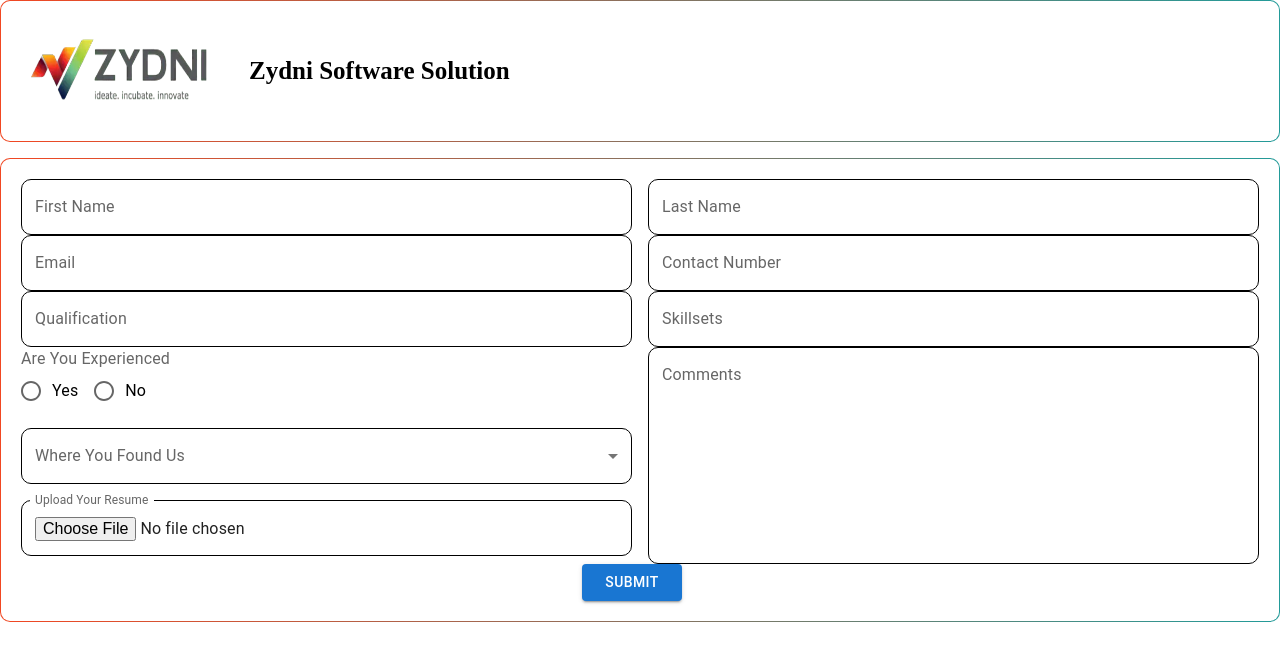
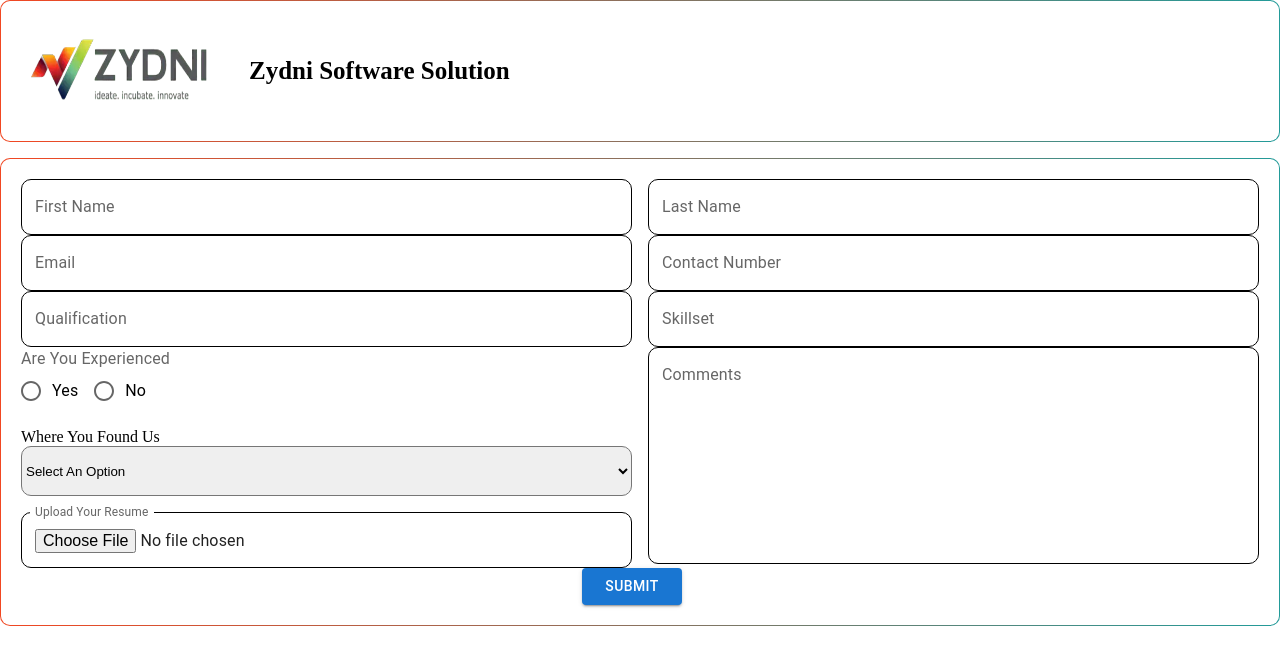
Before and after one commit to zydnitech/Zydni-Register-Form, a Next.js app: page / in a window 1280 px wide. Shown: the top 664 px of the page. Built offline with nearby package versions, Linux system fonts and the light colour scheme.

Commit message:
select form fixed

```diff
--- a/componenets/RegisterForms.js
+++ b/componenets/RegisterForms.js
@@ -2,47 +2,28 @@ import styled from '@emotion/styled';
 import { Notifications } from '@mui/icons-material';
 import { Backdrop, Button, Fade, FormControl, FormControlLabel, FormLabel, Grid, MenuItem, Modal, Radio, RadioGroup, Stack, TextField, Typography } from '@mui/material'
 import { Box } from '@mui/system'
+import axios from 'axios';
 import Image from 'next/image';
 import React, { useState } from 'react'
-import { useForm } from "react-hook-form";
+import { Controller, useForm } from "react-hook-form";
 
 
 export default function RegisterForms() {
     const {
         register,
-        handleSubmit,
+        handleSubmit, setValue ,
         formState: { errors },
     } = useForm();
-    const [data, setdata] = useState([]);
+
     const onSubmit = (d) => {
-        // setdata(d);
-        // fetch('http://192.168.0.101:8030/api/resumeapi', {
-        //     method: 'POST',
-        //     body: JSON.stringify(d)
-        // })
-        fetch('http://192.168.0.101:8030/api/resumeapi', {
-            method: 'POST',
-            body: JSON.stringify({
-              FirstName: '',
-              LastName:'',
-              Email: '',
-              ContactNo:'',
-              Qualification:'',
-              SkillSet:'',
-              Experience:'',
-              Reference:'',
-              resume1:'',
-            }),
-              headers: {
-                'Content-type': 'application/json; charset=UTF-8'
-              },
-          })
-            .then((response) => response.json())
-            .then((json) => console.log(json));
-    };
-    console.log(data);
 
-    const [value, setValue] = useState('');
+        axios.post(`http://192.168.0.101:8030/api/resumeapi`, d).then((res) => {
+            console.log('YOUR DATA IS SUBMITTED', res);
+        }).catch((e) => {
+            console.log('ERROR OCCURED', e);
+        })
+        console.log(d)
+    }
 
     const TextFields = styled(TextField)({
         '& label.Mui-focused': {
@@ -78,6 +59,14 @@ export default function RegisterForms() {
         p: 4,
         color: 'white'
     };
+
+    // get date
+    var dateObj = new Date();
+    var month = dateObj.getUTCMonth() + 1; //months from 1-12
+    var day = dateObj.getUTCDate();
+    var year = dateObj.getUTCFullYear();
+
+    const newdate = year + "/" + month + "/" + day;
     return (
         <Box className="container">
 
@@ -138,11 +127,11 @@ export default function RegisterForms() {
                                 )}
                             </Grid>
                             <Grid item lg={6} md={6} sm={12} xs={12}>
-                                <TextFields fullWidth label="Skillsets" variant="outlined" {...register("SkillSet", {
+                                <TextFields fullWidth label="Skillset" variant="outlined" {...register("SkillSet", {
                                     required: " Enter your Skillsets",
                                 })}
                                 />
-                                {errors.Skillset && (
+                                {errors.SkillSet && (
                                     <p className="errormsg">{errors.SkillSet.message}</p>
                                 )}
                             </Grid>
@@ -151,66 +140,70 @@ export default function RegisterForms() {
                             <Grid item lg={6} md={6} sm={12} xs={12}>
                                 <Grid container spacing={2} className="filters ">
                                     <Grid item lg={12} md={12} sm={12} xs={12}>
-                                        <FormControl>
+                                        <FormControl  >
                                             <FormLabel id="demo-row-radio-buttons-group-label">Are You Experienced</FormLabel>
                                             <RadioGroup
                                                 row
                                                 aria-labelledby="demo-row-radio-buttons-group-label"
                                                 name="row-radio-buttons-group"
                                             >
-                                                <FormControlLabel value="Yes" control={<Radio />} label="Yes" {...register("Experience", {
-                                                    required: " Enter your Experience",
-                                                })} />
+                                                <FormControlLabel value="Yes" control={<Radio />} label="Yes"  {...register("Experience", {
+                                            required: " Enter your Experience",
+                                        })}/>
                                                 <FormControlLabel value="No" control={<Radio />} label="No"  {...register("Experience", {
-                                                    required: " Enter your Experience",
-                                                })} />
+                                            required: " Enter your Experience",
+                                        })}/>
                                             </RadioGroup>
                                             {errors.Experience && (
                                                 <p className="errormsg">{errors.Experience.message}</p>
                                             )}
                                         </FormControl>
+                                        {/* <label htmlFor="">Are You Experienced</label><br />
+                                        <label htmlFor="yes">Yes</label>
+                                        <input {...register("Experience", { required: "Please upload your resume" })} type="radio"  value="Yes" />
+                                        <label htmlFor="no">No</label>
+                                        <input {...register("Experience", { required: "Please upload your resume" })} type="radio"  value="No" /> */}
+
                                     </Grid>
                                     <Grid item lg={12} md={12} sm={12} xs={12}>
-
-                                        <TextFields
-                                            variant="outlined"
-                                            fullWidth
-                                            value={value}
-                                            onChange={(e) => setValue(e.target.value)}
-                                            select
-                                            label="Where You Found Us"
-                                        // {...register("social", { required: "Select an option" })}
-                                        >
-                                            <MenuItem key={1} value="Instagram">
+                                        <label htmlFor="">Where You Found Us</label><br />
+                                        <select name="" id="selection" {...register('Reference', { required: "Please upload your resume" })}>
+                                            <option value="">Select An Option</option>
+                                            <option value="Instagram">
                                                 Instagram
-                                            </MenuItem>
-                                            <MenuItem key={2} value="Facebook">
+                                            </option>
+                                            <option value="Facebook">
                                                 Facebook
-                                            </MenuItem>
-                                            <MenuItem key={3} value="Linkedin">
+                                            </option>
+                                            <option value="Linkedin">
                                                 Linkedin
-                                            </MenuItem>
-                                            <MenuItem key={4} value="Whatsapp">
+                                            </option>
+                                            <option value="Whatsapp">
                                                 Whatsapp
-                                            </MenuItem>
-                                            <MenuItem key={5} value="From Others">
+                                            </option>
+                                            <option value="From Others">
                                                 From Others
-                                            </MenuItem>
-                                        </TextFields>
-                                        {errors.social && (
-                                            <p className="errormsg">{errors.social.message}</p>
+                                            </option>
+                                        </select>
+                                        {errors.Reference && (
+                                            <p className="errormsg">{errors.Reference.message}</p>
                                         )}
 
                                     </Grid>
                                     <Grid item lg={12} md={12} sm={12} xs={12}>
-                                        <TextFields fullWidth label="Upload Your Resume" type="file" variant="outlined" InputLabelProps={{ shrink: true }}   {...register("resume", {
-                                            required: "Please upload your resume",
-                                        })}
+                                        <TextFields fullWidth label="Upload Your Resume" type="file" variant="outlined"
+                                            className='custom-file-input' InputLabelProps={{ shrink: true }}   {...register("resume1", {
+                                                required: "Please upload your resume",
+                                            })}
 
                                         />
-                                        {errors.resume && (
-                                            <p className="errormsg">{errors.resume.message}</p>
+                                        {errors.resume1 && (
+                                            <p className="errormsg">{errors.resume1.message}</p>
                                         )}
+                                        {/* <input type="file"
+                                            className='custom-file-input'  {...register("resume", {
+                                                required: "Please upload your resume",
+                                            })} /> */}
                                     </Grid>
                                 </Grid>
                             </Grid>
@@ -222,9 +215,8 @@ export default function RegisterForms() {
                                     rows={8}
                                     variant="outlined"
                                 />
-
                             </Grid>
-                            <Button sx={{ margin: "auto" }} onClick={handleOpen} className="mt-5 subbtn" type="submit" variant="contained">Submit</Button>
+                            <Button sx={{ margin: "auto" }}   onClick={() => setValue("Dates", newdate )} className="mt-5 subbtn" type="submit" variant="contained">Submit</Button>
                             <Modal
                                 aria-labelledby="transition-modal-title"
                                 aria-describedby="transition-modal-description"
--- a/package.json
+++ b/package.json
@@ -14,6 +14,7 @@
     "@mui/icons-material": "^5.11.0",
     "@mui/material": "^5.11.4",
     "@next/font": "13.1.2",
+    "axios": "^1.3.0",
     "eslint": "8.32.0",
     "eslint-config-next": "13.1.2",
     "next": "13.1.2",
--- a/styles/custom.css
+++ b/styles/custom.css
@@ -46,3 +46,43 @@
         background-color: #239B99;
     }
 }
+input::-webkit-outer-spin-button,
+input::-webkit-inner-spin-button {
+  -webkit-appearance: none;
+  margin: 0;
+}
+#selection{
+    width: 100%;
+    height: 50px;
+    border-radius: 10px;
+}
+#selection:hover , .custom-file-input:hover{
+    border-image: linear-gradient(to right, #F14722, #239B99) 1
+}
+input[type="radio"] {
+    cursor: pointer;
+    margin-right: 23px;
+    width: 55px;
+    height: 22px;
+}
+/* .custom-file-input::-webkit-file-upload-button {
+    visibility: hidden;
+  }
+  .custom-file-input::before {
+    content: 'Upload Your Resume';
+    display: inline-block;
+    border: 1px solid #999;
+    border-radius: 10px;
+    padding: 16px 8px;
+    outline: none;
+    white-space: nowrap;
+    -webkit-user-select: none;
+    cursor: pointer;
+    text-shadow: 1px 1px #fff;
+    font-weight: 700;
+    font-size: 10pt;
+    width: 100%;
+  }
+  .custom-file-input:active::before {
+    background: -webkit-linear-gradient(top, #e3e3e3, #f9f9f9);
+  } */
```
Also changed, not shown: 1 other file (tests, documents, lock files or other folders).
